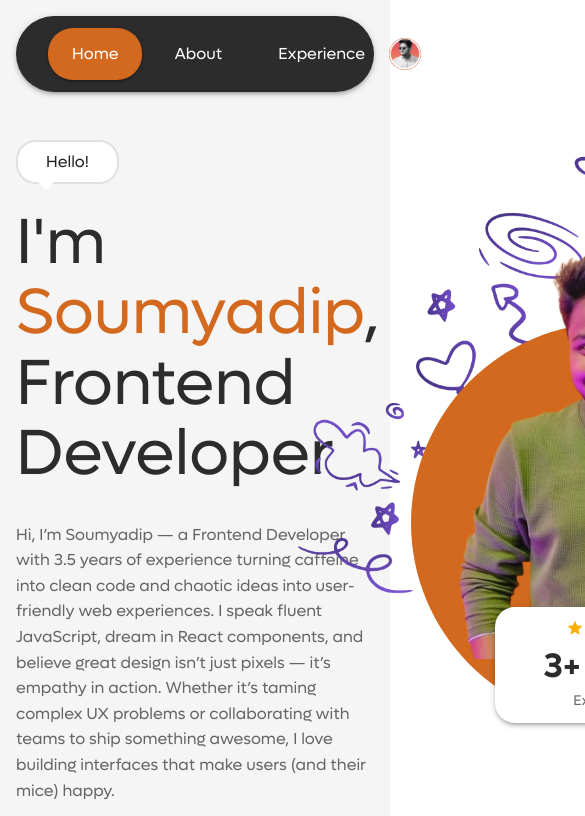
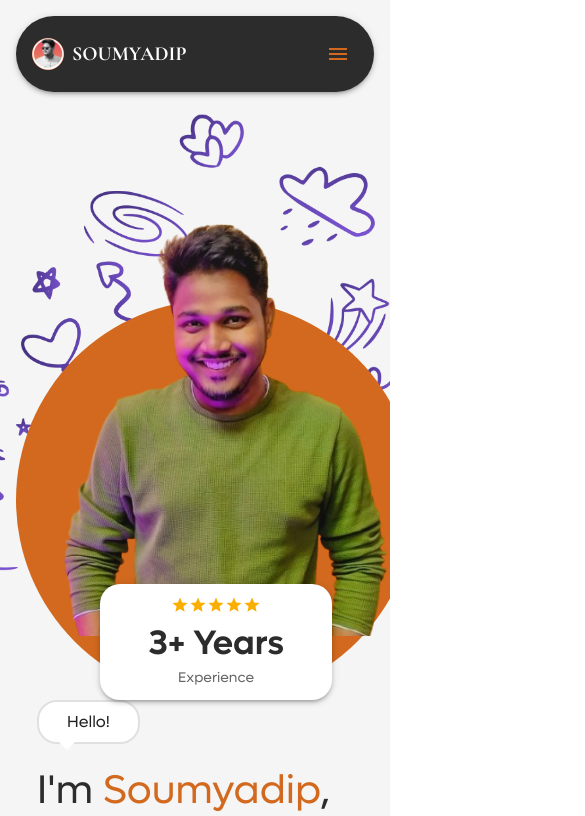
Before and after one commit to Soumyadip-62/portfolio-2024, a React (Vite) app: page / in a window 390 px wide. Shown: the top 816 px of the page, 585 px wide, since content can reach past the window. Built offline with nearby package versions, Linux system fonts and the light colour scheme.

Commit message:
refactor: Implement responsive design adjustments across multiple components, add a mobile navigation drawer, and fix minor content issues.

```diff
--- a/src/MUI/theme.ts
+++ b/src/MUI/theme.ts
@@ -1,5 +1,4 @@
 import { createTheme } from "@mui/material";
-
 
 export const theme = createTheme({
   palette: {
@@ -14,11 +13,15 @@ export const theme = createTheme({
     },
   },
   typography: {
-    fontFamily: '"Lufga Regular", "Lufga Medium", "Lufga SemiBold", "Lufga Bold","Roboto", "Helvetica", "Arial", sans-serif',
+    fontFamily:
+      '"Lufga Regular", "Lufga Medium", "Lufga SemiBold", "Lufga Bold","Roboto", "Helvetica", "Arial", sans-serif',
     h1: {
       fontSize: "4rem",
       fontWeight: 700,
       lineHeight: 1.1,
+      "@media(max-width:899px)": {
+        fontSize: "2.5em",
+      },
     },
     h2: {
       fontSize: "2.5rem",
@@ -37,4 +40,4 @@ export const theme = createTheme({
       },
     },
   },
-})
+});
--- a/src/components/Banner.tsx
+++ b/src/components/Banner.tsx
@@ -22,22 +22,39 @@ const Banner = () => {
             gsap.to(".background_effect", {
                 width: "700px",
                 height: "700px",
+                toggleActions: "play none reverse none",
             });
-            gsap.fromTo('.exp_badge', {
-                scale: 0
-            }, { scale: 1, duration: 0.5, delay: 0.3 })
+            gsap.fromTo(
+                ".exp_badge",
+                {
+                    scale: 0,
+                },
+                { scale: 1, duration: 0.5, delay: 0.3 }
+            );
         },
         { scope: rightContainer }
     );
 
+    return (
+        <Box sx={{ bgcolor: "background.default", overflowX: "hidden" }} id="about">
+            <Header />
+            <Container maxWidth="lg" sx={{ mt: 6 }}>
+                <Box
+                    sx={{
+                        display: "flex",
+                        alignItems: "center",
+                        justifyContent: "space-between",
+                        minHeight: "75vh",
+                        flexWrap: "wrap",
 
-    return (
-        <Box sx={{ bgcolor: "background.default" }} id="about">
-            <Header />
-            <Container maxWidth="xl" sx={{ mt: 6 }}>
-                <Box sx={{ display: "flex", alignItems: "center", minHeight: "75vh" }}>
+                        '@media(max-width:1199px)': {
+                            flexDirection: 'column-reverse',
+
+                        }
+                    }}
+                >
                     {/* Left Content */}
-                    <Box sx={{ flex: 1, pr: 4 }}>
+                    <Box sx={{ pr: { lg: 4, xs: 0 }, pb: { xs: 5, lg: 0 } }}>
                         {/* Hello Chip */}
                         <Chip
                             label="Hello!"
@@ -80,11 +97,8 @@ const Banner = () => {
                             Frontend Developer
                         </Typography>
 
-
-
                         {/* Testimonial */}
                         <Box sx={{ maxWidth: 600 }}>
-
                             <Typography
                                 variant="body1"
                                 sx={{
@@ -93,12 +107,15 @@ const Banner = () => {
                                     mb: 1,
                                 }}
                             >
-                                Hi, I’m Soumyadip — a Frontend Developer with 3.5 years of experience turning caffeine into clean code and chaotic ideas into user-friendly web experiences.
-                                I speak fluent JavaScript, dream in React components, and believe great design isn’t just pixels — it’s empathy in action.
-                                Whether it’s taming complex UX problems or collaborating with teams to ship something awesome, I love building interfaces that make users (and their mice) happy.
-
+                                Hi, I’m Soumyadip — a Frontend Developer with 3.5 years of
+                                experience turning caffeine into clean code and chaotic ideas
+                                into user-friendly web experiences. I speak fluent JavaScript,
+                                dream in React components, and believe great design isn’t just
+                                pixels — it’s empathy in action. Whether it’s taming complex UX
+                                problems or collaborating with teams to ship something awesome,
+                                I love building interfaces that make users (and their mice)
+                                happy.
                             </Typography>
-
                         </Box>
 
                         {/* Action Buttons */}
@@ -139,9 +156,11 @@ const Banner = () => {
                     <Box
                         ref={rightContainer}
                         sx={{
-                            flex: 1,
                             position: "relative",
                             textAlign: "center",
+                            pt: {
+                                xs: 20, lg: 0
+                            }
                             // '.show': {
                             //     width: "700px",
                             //     height: '600px',
--- a/src/components/Footer.tsx
+++ b/src/components/Footer.tsx
@@ -43,7 +43,7 @@ export default function FooterSection() {
       }}
 
     >
-      <Container maxWidth="xl">
+      <Container maxWidth="lg">
         {/* Header Section */}
         <Box
           sx={{
@@ -92,7 +92,7 @@ export default function FooterSection() {
         <Box
           sx={{
             display: "flex",
-            flexDirection: { xs: "column", lg: "row" },
+            flexDirection: { xs: "column", md: "row" },
             gap: { xs: 4, lg: 6 },
             mb: 4,
           }}
@@ -127,7 +127,7 @@ export default function FooterSection() {
                 maxWidth: 350,
               }}
             >
-              Currently open to new opportunities — feel free to connect via phone, WhatsApp, or LinkedIn.
+              Currently open to new opportunities — feel free to connect via Email, WhatsApp, or LinkedIn.
             </Typography>
 
             {/* Social Media Icons */}
--- a/src/components/HireMesection.tsx
+++ b/src/components/HireMesection.tsx
@@ -1,5 +1,5 @@
 "use client"
-import { Box, Container, Typography, Button } from "@mui/material"
+import { Box, Container, Typography, Button, useMediaQuery } from "@mui/material"
 import assets from "../assets"
 import { useRef } from "react"
 import { useGSAP } from "@gsap/react"
@@ -24,6 +24,8 @@ export default function HireMeSection() {
 
   const ImageRef = useRef<HTMLDivElement | null>(null)
 
+  const isMobileScreen = useMediaQuery('(max-width:899px)')
+
   useGSAP(() => {
     gsap.to('.img', {
       translateY: '20px', delay: 0.5, scrollTrigger: {
@@ -33,8 +35,8 @@ export default function HireMeSection() {
       }
     });
     gsap.to('.bg_ring', {
-      width: '500px',
-      height: '500px',
+      width: isMobileScreen ? "340px" : '500px',
+      height: isMobileScreen ? "340px" : '500px',
       delay: 0.3,
       scrollTrigger: {
         trigger: ".bg_ring",
@@ -49,7 +51,7 @@ export default function HireMeSection() {
     <Box
       sx={{
         bgcolor: "#F2F4F7",
-        py: 15,
+        py: { md: 15, xs: 8 },
       }}
     >
       <Container maxWidth="xl">
--- a/src/components/Myprojects.tsx
+++ b/src/components/Myprojects.tsx
@@ -78,7 +78,8 @@ export default function ProjectsSection() {
     <Box
       sx={{
         bgcolor: "#1A1A1A",
-        py: 10,
+        py: { md: 8, xs: 5 },
+
         position: "relative",
         overflow: "hidden",
       }}
--- a/src/components/WorkExperience.tsx
+++ b/src/components/WorkExperience.tsx
@@ -3,7 +3,7 @@ import { Box, Container, Typography } from "@mui/material"
 
 const workExperience = [
   {
-    company: "Webskitters Technology Solutions, Koltaka",
+    company: "Webskitters Technology Solutions, Kolkata",
     period: "July 2023 - Present",
     position: "Frontend Developer",
     description:
@@ -26,7 +26,7 @@ export default function WorkExperienceSection() {
     <Box
       sx={{
         bgcolor: "#F2F4F7",
-        py: 8,
+        py: { md: 8, xs: 5 },
       }}
       id="experience"
     >
@@ -48,7 +48,7 @@ export default function WorkExperienceSection() {
         </Typography>
 
         {/* Timeline Container */}
-        <Box sx={{ maxWidth: 1000, mx: "auto", position: "relative" }}>
+        <Box sx={{ maxWidth: 1000, mx: "auto", position: "relative", display: { xs: 'none', md: 'block' } }}>
           {/* Central Timeline Line */}
           <Box
             sx={{
--- a/src/components/header.tsx
+++ b/src/components/header.tsx
@@ -1,8 +1,102 @@
-import { AppBar, Avatar, Box, Button, Container, Paper, Toolbar, Typography } from '@mui/material'
+import { AppBar, Avatar, Box, Button, Container, Drawer, IconButton, List, ListItem, Paper, Toolbar, Typography } from '@mui/material'
 
 import assets from '../assets'
+import { Menu } from '@mui/icons-material'
+import { useState } from 'react';
+
+const DrawerList = (
+  <Box sx={{
+    width: 250, li: {
+      py: 0.5,
+      a: {
+        padding: '6px 12px',
+        justifyContent: 'flex-start',
+        width: '100%',
+        borderRadius: '8px'
+      },
+      button: {
+        padding: '6px 12px',
+        justifyContent: 'flex-start',
+        width: '100%',
+        borderRadius: '8px'
+
+
+      }
+    }
+  }} role="presentation" >
+
+    <Box sx={{ display: "flex", alignItems: "center", gap: 1, mb: 3 }}>
+      <Avatar
+        sx={{
+          bgcolor: "primary.main",
+          width: 32,
+          height: 32,
+          fontSize: "0.875rem",
+        }}
+        src={assets.faviconLogo}
+      >
+
+      </Avatar>
+      <Typography variant="h6" textTransform={'uppercase'} sx={{ color: "white", fontWeight: 700, fontFamily: 'Cormorant Garamond' }}>
+        Soumyadip
+      </Typography>
+    </Box>
+    <List>
+      <ListItem disablePadding>
+        <Button
+          variant="contained"
+          sx={{
+            bgcolor: "primary.main",
+            color: "white",
+            "&:hover": { bgcolor: "primary.dark" },
+          }}
+        >
+          Home
+        </Button>
+      </ListItem>
+      <ListItem disablePadding>
+        <Button key="About" href='#about' sx={{ color: "white", }}>
+          About
+        </Button>
+      </ListItem>
+      <ListItem disablePadding>
+        <Button key="Experience" href='#experience' sx={{ color: "white", }}>
+          Experience
+        </Button>
+      </ListItem>
+      <ListItem disablePadding>
+
+        <Button key="Resume" sx={{ color: "white", }} href={assets.resume} target="_blank" download>
+          Resume
+        </Button>
+      </ListItem>
+
+      <ListItem disablePadding>
+
+        <Button key="Project" href='#projects' sx={{ color: "white", }}>
+          Project
+        </Button>
+      </ListItem>
+      <ListItem disablePadding>
+
+        <Button key="Contact" href='#contact' sx={{ color: "white", }}>
+          Contact
+        </Button>
+      </ListItem>
+
+
+    </List>
+  </Box>
+);
 
 const Header = () => {
+
+  const [open, setOpen] = useState(false);
+
+  const toggleDrawer = (newOpen: boolean) => () => {
+    setOpen(newOpen);
+  };
+
   return (
     <AppBar
       position="relative"
@@ -10,10 +104,10 @@ const Header = () => {
       sx={{
         bgcolor: "transparent",
         pt: 2,
-        zIndex: 99
+        zIndex: 99,
       }}
     >
-      <Container maxWidth="xl">
+      <Container maxWidth="lg">
         <Paper
           elevation={3}
           sx={{
@@ -23,8 +117,8 @@ const Header = () => {
             py: 1,
           }}
         >
-          <Toolbar sx={{ justifyContent: "space-between", minHeight: "60px !important" }}>
-            <Box sx={{ display: "flex", gap: 1 }}>
+          <Toolbar sx={{ justifyContent: "space-between", minHeight: "60px !important", padding: '0 !important' }}>
+            <Box sx={{ display: { xs: 'none', md: "flex" }, gap: 1 }}>
               <Button
                 variant="contained"
                 sx={{
@@ -60,7 +154,7 @@ const Header = () => {
               </Typography>
             </Box>
 
-            <Box sx={{ display: "flex", gap: 1 }}>
+            <Box sx={{ display: { xs: 'none', md: "flex" }, gap: 1 }}>
               <Button key="Resume" sx={{ color: "white", "&:hover": { bgcolor: "rgba(255,255,255,0.1)" } }} href={assets.resume} target="_blank" download>
                 Resume
               </Button>
@@ -72,9 +166,28 @@ const Header = () => {
               </Button>
 
             </Box>
+
+            <Box sx={{
+              display: { xs: 'flex', md: "none" },
+            }}>
+              <IconButton onClick={toggleDrawer(true)}>
+                <Menu color='primary' />
+              </IconButton>
+            </Box>
           </Toolbar>
         </Paper>
       </Container>
+
+      <Drawer open={open} anchor='right' onClose={toggleDrawer(false)} slotProps={{
+        paper: {
+          sx: {
+            background: '#2C2C2C',
+            padding: 2
+          }
+        }
+      }}>
+        {DrawerList}
+      </Drawer>
     </AppBar>
   )
 }
--- a/src/styles/index.scss
+++ b/src/styles/index.scss
@@ -201,10 +201,10 @@ a {
 
 body {
   margin: 0;
-
   min-width: 320px;
   min-height: 100vh;
   background-color: #fff;
+  overflow-x: hidden;
 }
 
 h1 {
```
